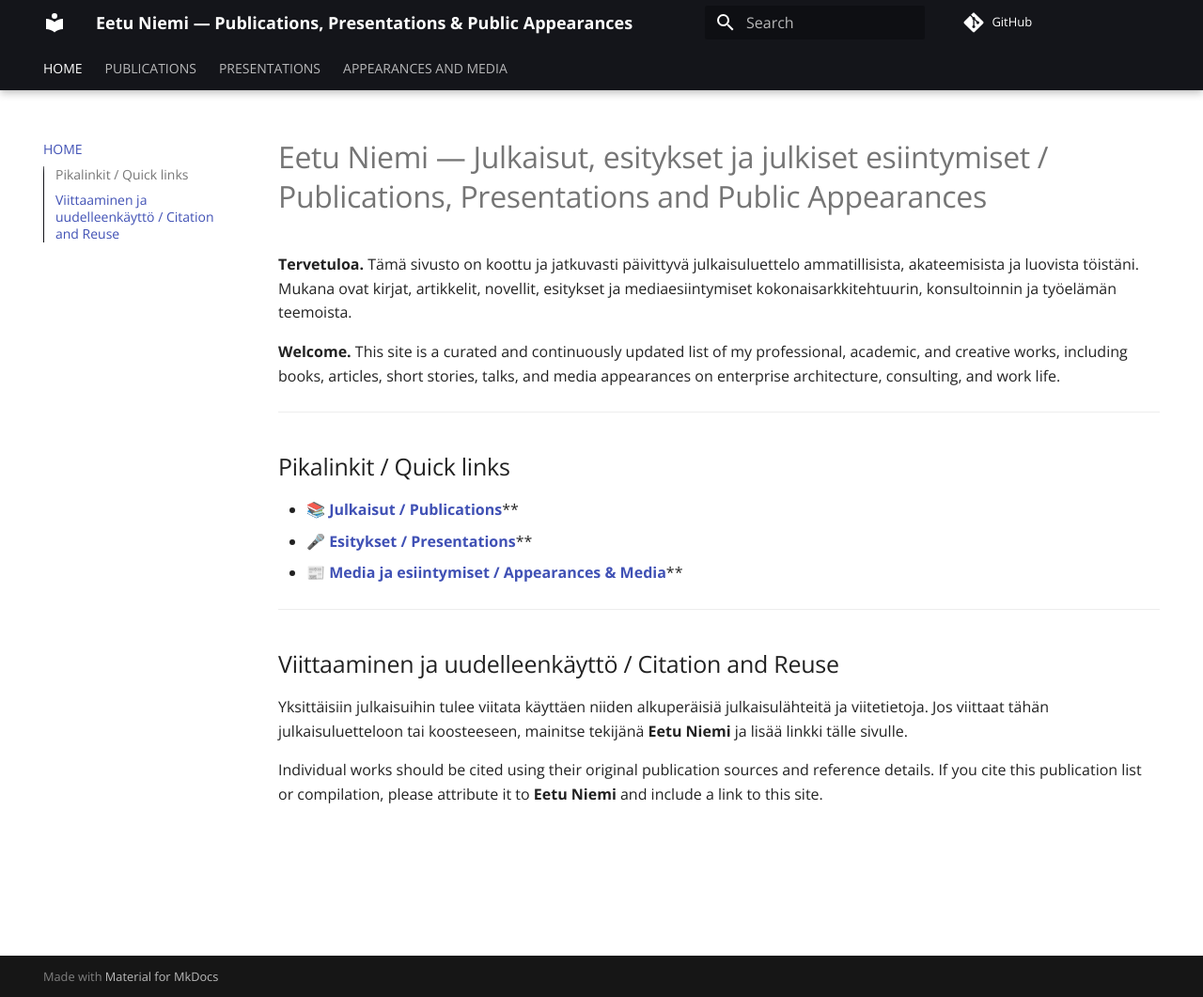
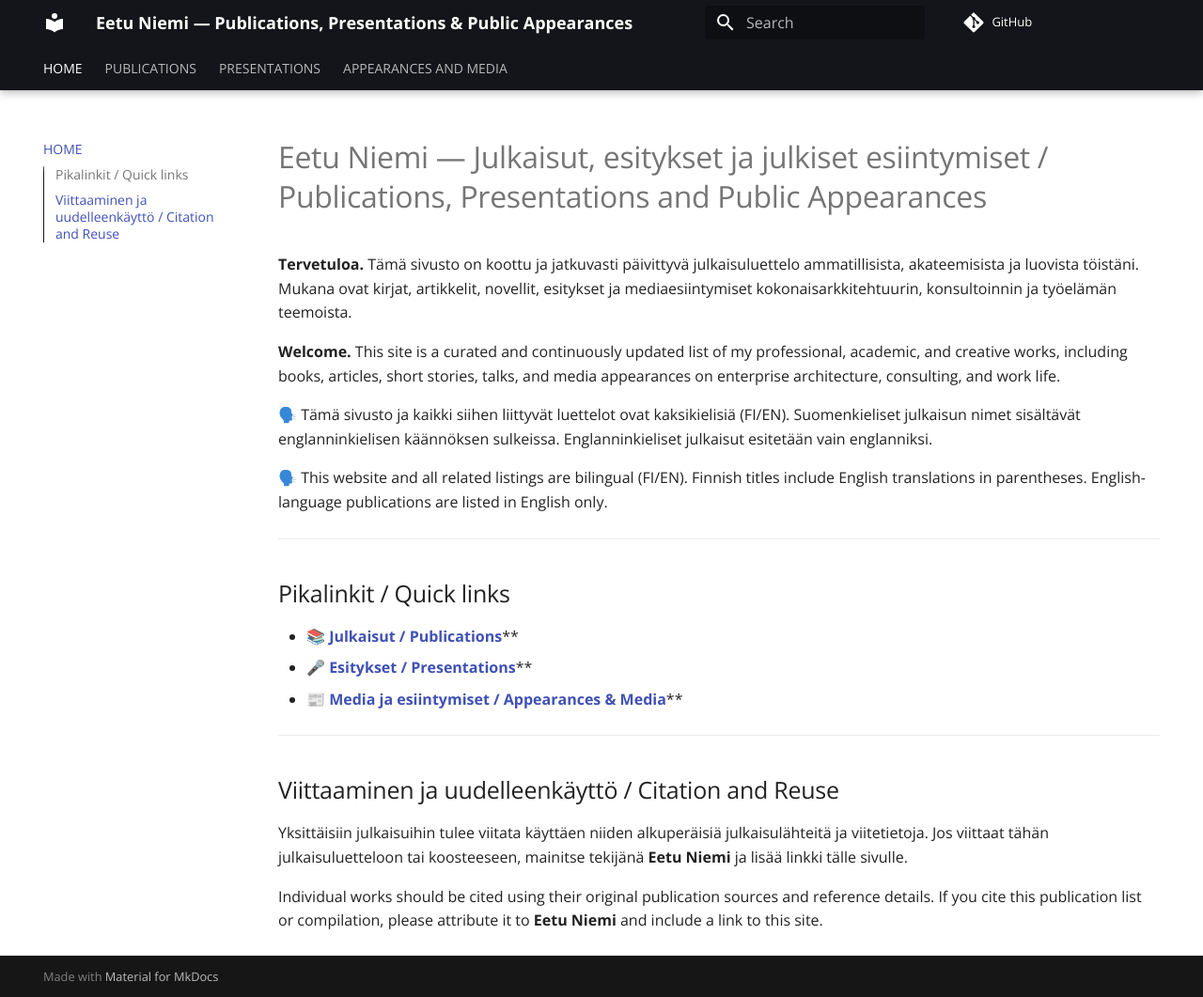
Before and after one commit to eetuniemiphd/eetuniemi, an MkDocs documentation site: the page built from docs/index.md, in a window 1280 px wide and 1061 px high. Shown: the whole window at 94% size. Built offline with MkDocs 1.6.1 and Material for MkDocs 9.7.7, drawn with Linux system fonts in a browser that asks for light colours; comment, search, counter and statistics services are not loaded.

Commit message:
Update index.md

```diff
--- a/docs/index.md
+++ b/docs/index.md
@@ -4,6 +4,10 @@
 **Tervetuloa.** Tämä sivusto on koottu ja jatkuvasti päivittyvä julkaisuluettelo ammatillisista, akateemisista ja luovista töistäni. Mukana ovat kirjat, artikkelit, novellit, esitykset ja mediaesiintymiset kokonaisarkkitehtuurin, konsultoinnin ja työelämän teemoista.
 
 **Welcome.** This site is a curated and continuously updated list of my professional, academic, and creative works, including books, articles, short stories, talks, and media appearances on enterprise architecture, consulting, and work life.
+
+🗣️ Tämä sivusto ja kaikki siihen liittyvät luettelot ovat kaksikielisiä (FI/EN). Suomenkieliset julkaisun nimet sisältävät englanninkielisen käännöksen sulkeissa. Englanninkieliset julkaisut esitetään vain englanniksi.
+
+🗣️ This website and all related listings are bilingual (FI/EN). Finnish titles include English translations in parentheses. English-language publications are listed in English only.
 
 ---
 
```
